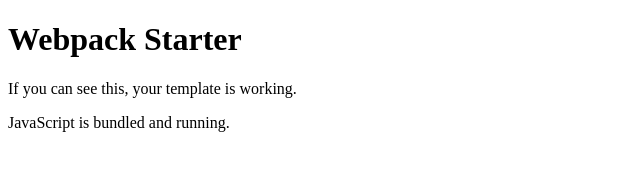
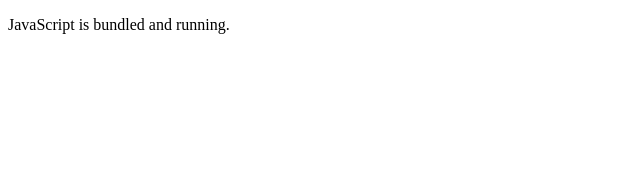
Before and after one commit to GarbageGoobler/odin-battleship, a website built with webpack: page src/template.html in a window 1280 px wide. Shown: the whole page, without its empty margins (0-640 px from the left). Built offline with nearby package versions, Linux system fonts and the light colour scheme.

Commit message:
refactor: reorganize project structure and scaffold app/ui modules

```diff
--- /dev/null
+++ b/src/app/gameController.js
@@ -0,0 +1,6 @@
+import { Player } from "../domain/player.js";
+
+export function createGameController() {
+  const human = new Player("human");
+  const computer = new Player("computer");
+}
--- a/src/template.html
+++ b/src/template.html
@@ -3,12 +3,9 @@
   <head>
     <meta charset="utf-8" />
     <meta name="viewport" content="width=device-width, initial-scale=1" />
-    <title>Webpack Starter</title>
+    <title>Battleship</title>
   </head>
   <body>
-    <main id="app">
-      <h1>Webpack Starter</h1>
-      <p>If you can see this, your template is working.</p>
-    </main>
+    <main id="app"></main>
   </body>
 </html>
```
Also changed, not shown: tests/domain/gameboard.test.js (renamed from tests/gameboard.test.js, +1 -1 lines), tests/domain/player.test.js (renamed from tests/player.test.js, +2 -2 lines), tests/domain/ship.test.js (renamed from tests/ship.test.js, +1 -1 lines), src/domain/gameboard.js (renamed from src/gameboard.js), src/domain/player.js (renamed from src/player.js), src/domain/ship.js (renamed from src/ship.js), src/ui/handlers.js (added), src/ui/render.js (added).
